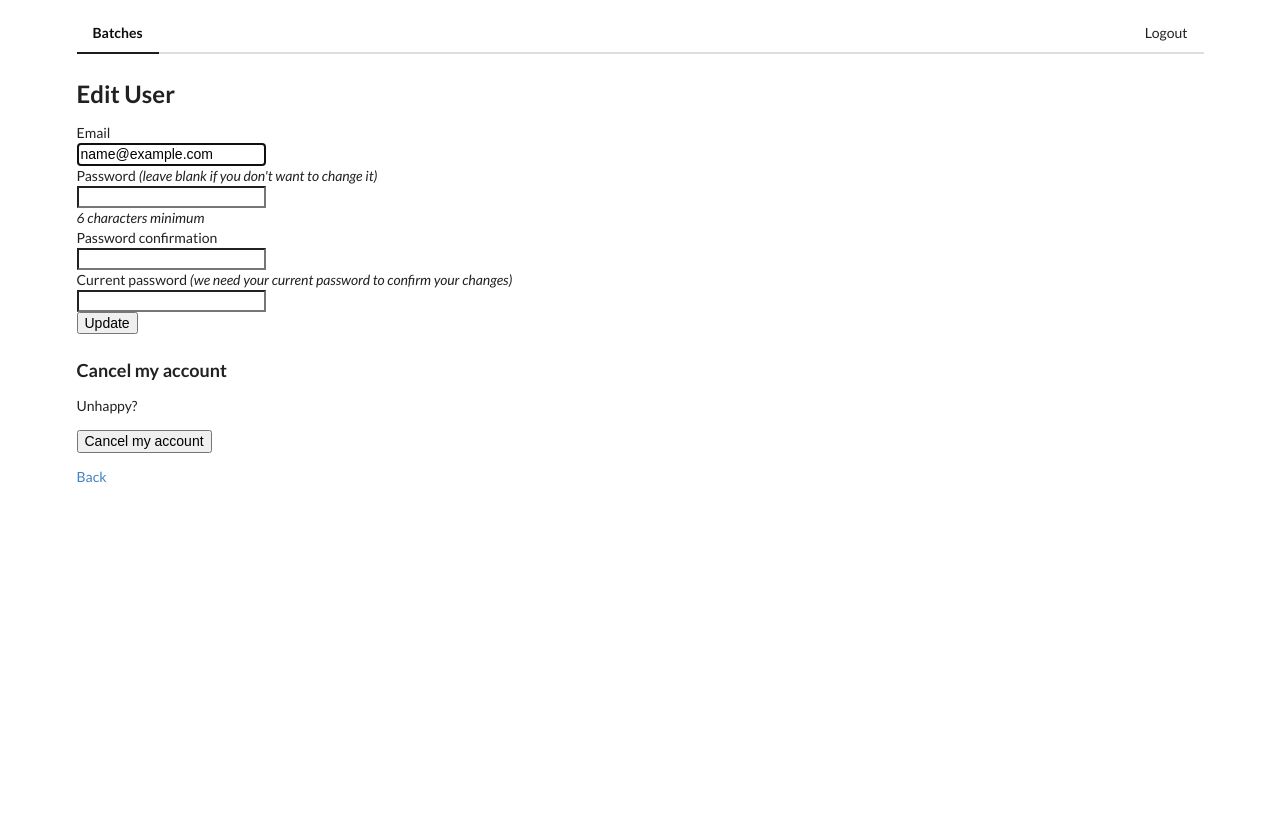
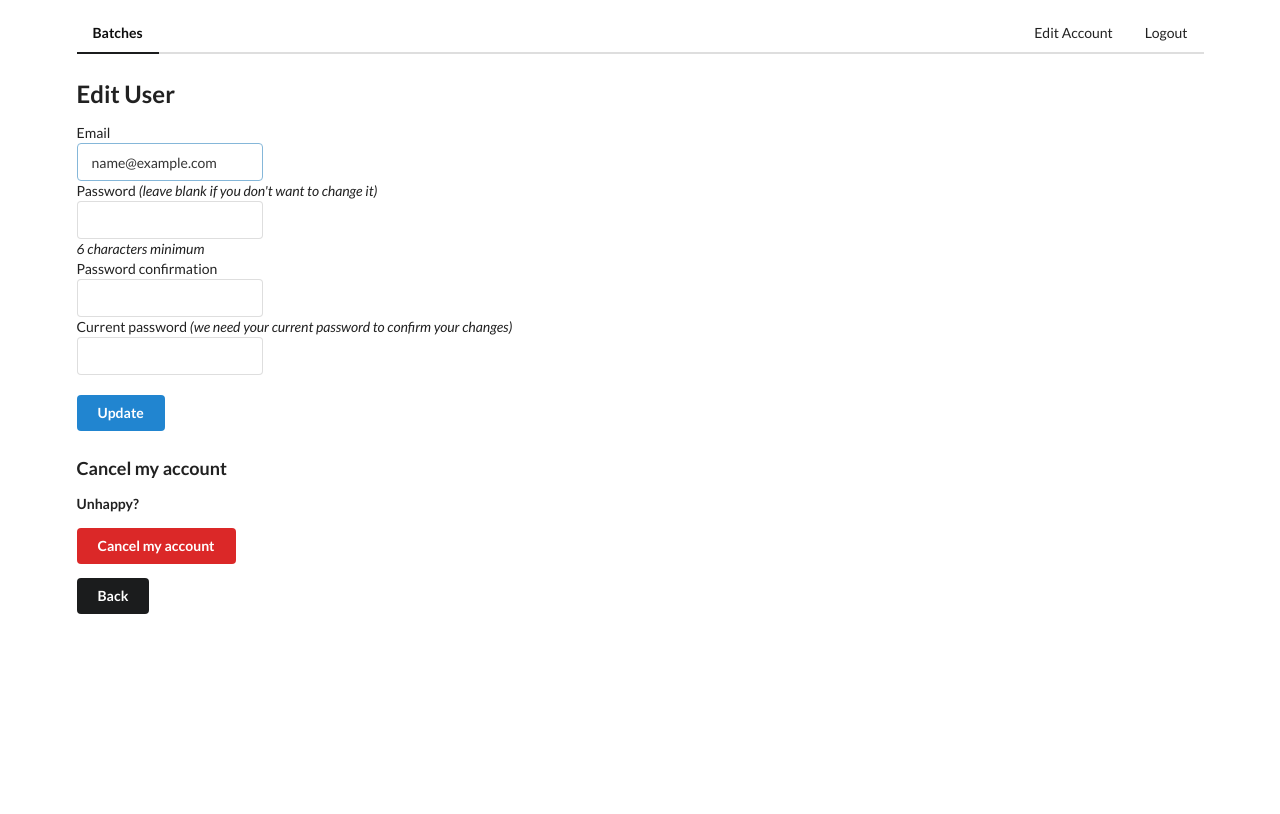
Before and after one commit to shreyas707/dct_assessment, a Rails app: page /users/edit in a window 1280 px wide. Run offline with Rails 7, Linux system fonts and the light colour scheme; the visitor is signed in with stand-in values (Sample User, id 1); style sheets or scripts are compiled from the project's sources; some libraries are stand-ins or nearby versions.

Commit message:
bug fixes

```diff
--- a/app/views/devise/registrations/edit.html.erb
+++ b/app/views/devise/registrations/edit.html.erb
@@ -5,7 +5,7 @@
 
   <div class="field">
     <%= f.label :email %><br />
-    <%= f.email_field :email, autofocus: true %>
+    <div class="ui input"><%= f.email_field :email, autofocus: true %></div>
   </div>
 
   <% if devise_mapping.confirmable? && resource.pending_reconfirmation? %>
@@ -14,7 +14,7 @@
 
   <div class="field">
     <%= f.label :password %> <i>(leave blank if you don't want to change it)</i><br />
-    <%= f.password_field :password, autocomplete: "off" %>
+    <div class="ui input"><%= f.password_field :password, autocomplete: "off" %></div>
     <% if @minimum_password_length %>
       <br />
       <em><%= @minimum_password_length %> characters minimum</em>
@@ -23,21 +23,21 @@
 
   <div class="field">
     <%= f.label :password_confirmation %><br />
-    <%= f.password_field :password_confirmation, autocomplete: "off" %>
+    <div class="ui input"><%= f.password_field :password_confirmation, autocomplete: "off" %></div>
   </div>
 
   <div class="field">
     <%= f.label :current_password %> <i>(we need your current password to confirm your changes)</i><br />
-    <%= f.password_field :current_password, autocomplete: "off" %>
-  </div>
+    <div class="ui input"><%= f.password_field :current_password, autocomplete: "off" %></div>
+  </div><br/>
 
   <div class="actions">
-    <%= f.submit "Update" %>
+    <%= f.submit "Update", class: "ui primary button" %>
   </div>
 <% end %>
 
 <h3>Cancel my account</h3>
 
-<p>Unhappy? <%= button_to "Cancel my account", registration_path(resource_name), data: { confirm: "Are you sure?" }, method: :delete %></p>
+<p><b>Unhappy?</b> <%= button_to "Cancel my account", registration_path(resource_name), data: { confirm: "Are you sure?" }, method: :delete, class: "ui red button" %></p>
 
-<%= link_to "Back", :back %>
+<%= link_to "Back", :back, class: "ui black button" %>
--- a/app/views/layouts/application.html.erb
+++ b/app/views/layouts/application.html.erb
@@ -9,11 +9,11 @@
       <%= csrf_meta_tags %>
 
       <link rel="stylesheet" type="text/css" href="semantic/dist/semantic.min.css">
-      <script
+      <!-- <script
         src="https://code.jquery.com/jquery-3.1.1.min.js"
         integrity="sha256-hVVnYaiADRTO2PzUGmuLJr8BLUSjGIZsDYGmIJLv2b8="
         crossorigin="anonymous"></script>
-      <script src="semantic/dist/semantic.min.js"></script>
+      <script src="semantic/dist/semantic.min.js"></script> -->
 
     </head>
     <body>
@@ -33,6 +33,7 @@
 
         <div class="right menu">
           <% if user_signed_in? %>
+            <%= link_to "Edit Account", edit_user_registration_path, class: "ui item" %>
           	<%= link_to("Logout", destroy_user_session_path, method: :delete, class: "ui item") %>
           <% else %>
           	<%= link_to("Login", new_user_session_path, class: "ui item") %>
```
Also changed, not shown: Gemfile.
